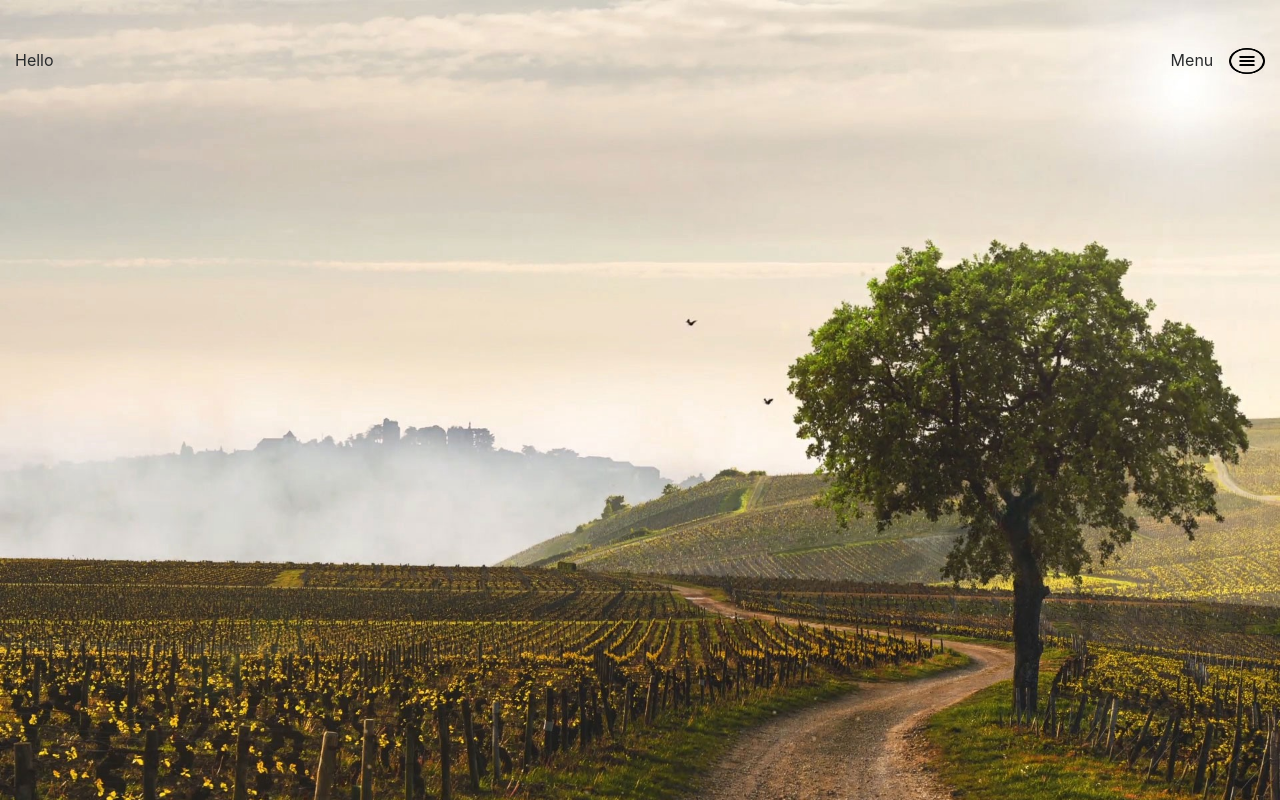
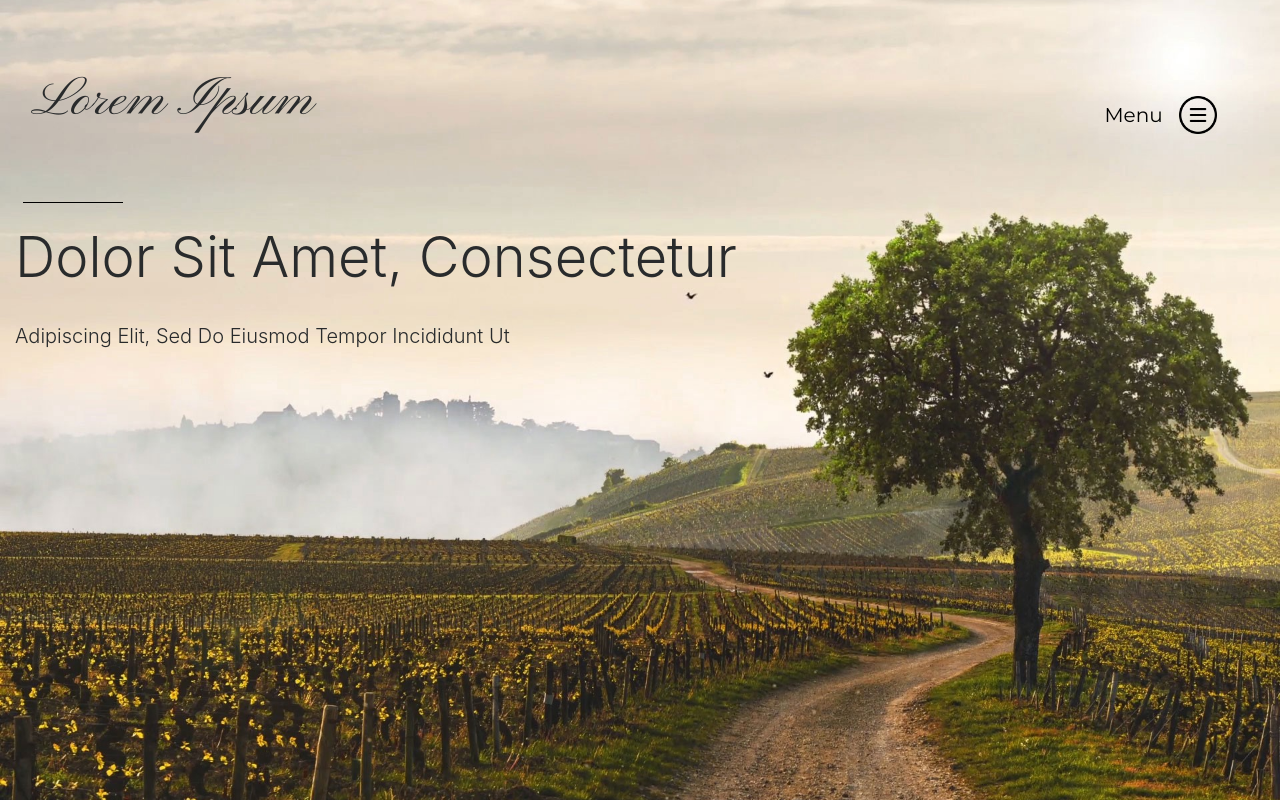
Before and after one commit to LeyLine/forest, a plain HTML site: page index.html in a window 1280 px wide. Drawn offline with nearby package versions, Linux system fonts and the light colour scheme.

Commit message:
layout almost done

```diff
--- a/index.html
+++ b/index.html
@@ -3,26 +3,40 @@
 
 <head>
   <meta charset="utf-8">
+  <meta name="viewport" content="width=device-width, initial-scale=1, shrink-to-fit=no">
   <title>Forest Clone</title>
   <link rel="stylesheet" href="style.css">
   <link rel="stylesheet" href="https://maxcdn.bootstrapcdn.com/bootstrap/4.0.0-beta.3/css/bootstrap.min.css" integrity="sha384-Zug+QiDoJOrZ5t4lssLdxGhVrurbmBWopoEl+M6BdEfwnCJZtKxi1KgxUyJq13dy" crossorigin="anonymous">
+  <link href="https://fonts.googleapis.com/css?family=Pinyon+Script" rel="stylesheet">
+  <link href="https://fonts.googleapis.com/css?family=Montserrat" rel="stylesheet">
 </head>
 
 <body>
-<div class="container-fluid background">
+<div class="container-fluid">
+
+  <div class="row pt-4">
+    <div class="col">
+      <h1 class="logo pl-3">Lorem Ipsum</h1>
+    </div>
+    <div class="col col-md-4 pt-4">
+      <a href="#" class="d-inline-flex justify-content-end pr-5">
+        <p class="pt-1">Menu</p><img class="burger ml-3" src="images/burger.png"></a>
+    </div>
+  </div>
+
   <div class="row">
-    <div class="col mt-5">
-      <p>Hello</p>
+    <div class="col pt-2">
+      <hr class="mt-5 ml-2">
+      <h1 class="display-4 pt-2">Dolor Sit Amet, Consectetur</h1>
+      <p class="lead pt-4">Adipiscing Elit, Sed Do Eiusmod Tempor Incididunt Ut</p>
     </div>
-    <div class="col mt-5 col-md-4 ml-auto text-right d-inline-flex justify-content-end">
-      <p>Menu</p>
-        <img class="burger ml-3" src="images/burger.png">
   </div>
+
 </div>
 
-  <script src="https://code.jquery.com/jquery-3.2.1.slim.min.js" integrity="sha384-KJ3o2DKtIkvYIK3UENzmM7KCkRr/rE9/Qpg6aAZGJwFDMVNA/GpGFF93hXpG5KkN" crossorigin="anonymous"></script>
-  <script src="https://cdnjs.cloudflare.com/ajax/libs/popper.js/1.12.9/umd/popper.min.js" integrity="sha384-ApNbgh9B+Y1QKtv3Rn7W3mgPxhU9K/ScQsAP7hUibX39j7fakFPskvXusvfa0b4Q" crossorigin="anonymous"></script>
-  <script src="https://maxcdn.bootstrapcdn.com/bootstrap/4.0.0-beta.3/js/bootstrap.min.js" integrity="sha384-a5N7Y/aK3qNeh15eJKGWxsqtnX/wWdSZSKp+81YjTmS15nvnvxKHuzaWwXHDli+4" crossorigin="anonymous"></script>
+    <script src="https://code.jquery.com/jquery-3.2.1.slim.min.js" integrity="sha384-KJ3o2DKtIkvYIK3UENzmM7KCkRr/rE9/Qpg6aAZGJwFDMVNA/GpGFF93hXpG5KkN" crossorigin="anonymous"></script>
+    <script src="https://cdnjs.cloudflare.com/ajax/libs/popper.js/1.12.9/umd/popper.min.js" integrity="sha384-ApNbgh9B+Y1QKtv3Rn7W3mgPxhU9K/ScQsAP7hUibX39j7fakFPskvXusvfa0b4Q" crossorigin="anonymous"></script>
+    <script src="https://maxcdn.bootstrapcdn.com/bootstrap/4.0.0-beta.3/js/bootstrap.min.js" integrity="sha384-a5N7Y/aK3qNeh15eJKGWxsqtnX/wWdSZSKp+81YjTmS15nvnvxKHuzaWwXHDli+4" crossorigin="anonymous"></script>
 </body>
 
 </html>
--- a/style.css
+++ b/style.css
@@ -1,11 +1,35 @@
+
+html {
+  height: 100%;
+}
 
 body {
-  background-image: url(images/countrySide.jpeg);
-  background-repeat: no-repeat;
-    background-size: 100%;
+  min-height: 100%;
+  background: url(images/country.jpeg) no-repeat center center fixed;
+  background-size: cover;
+  padding-top: 3em;
+}
+
+a {
+  color: black !important;
+  text-decoration: none !important;
+  font-family: 'Montserrat', sans-serif;
+  font-size: 20px;
 }
 
 .burger {
   height: 66%;
-  width: 9%
+  width: 11%
 }
+
+.logo {
+  font-family: 'Pinyon Script', cursive;
+  font-size: 3.4em;
+}
+
+hr {
+margin: 0;
+border-color: black !important;
+width: 8%;
+border-width: 1px;
+}
```
Also changed, not shown: images/country.jpeg (renamed from images/countrySide.jpeg).
